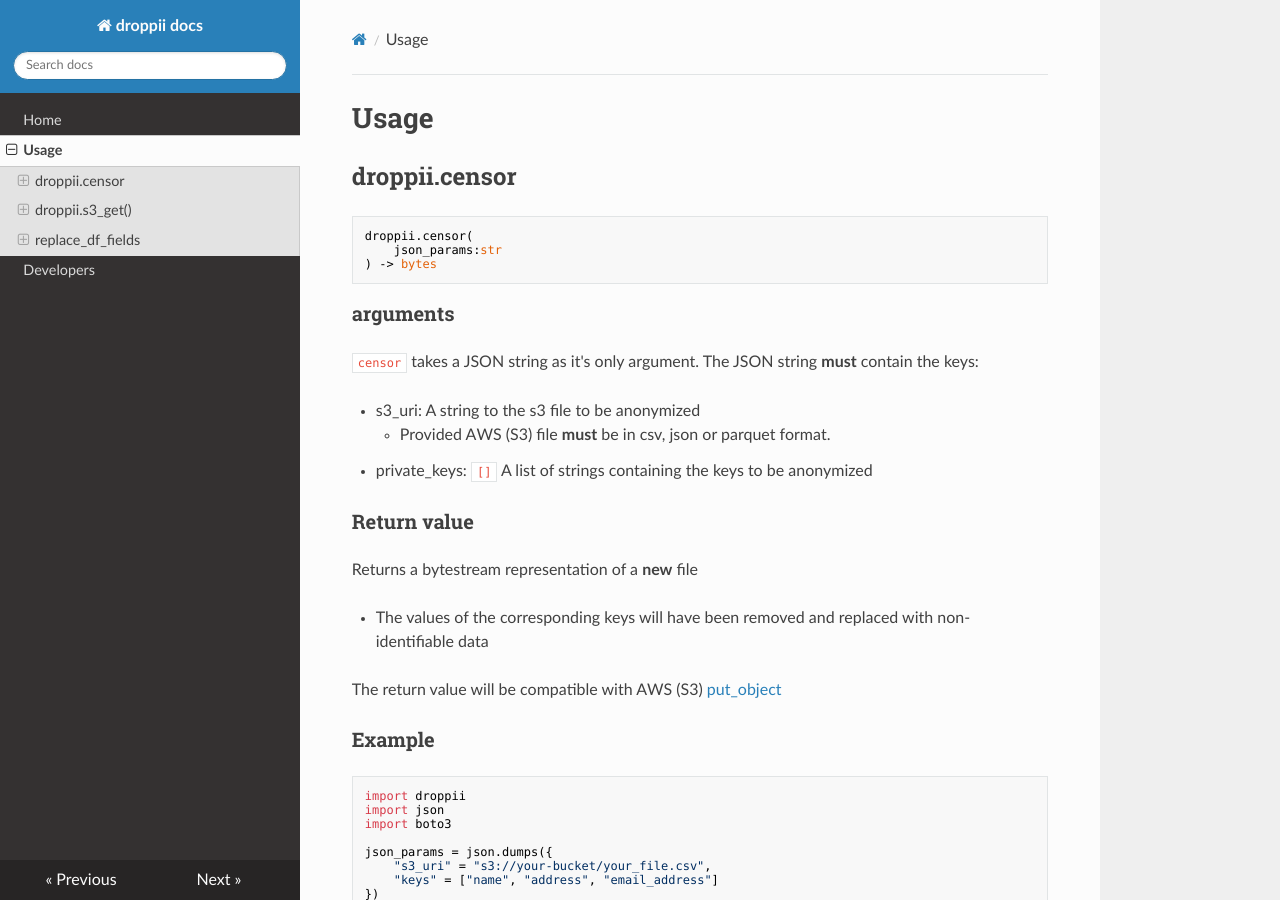
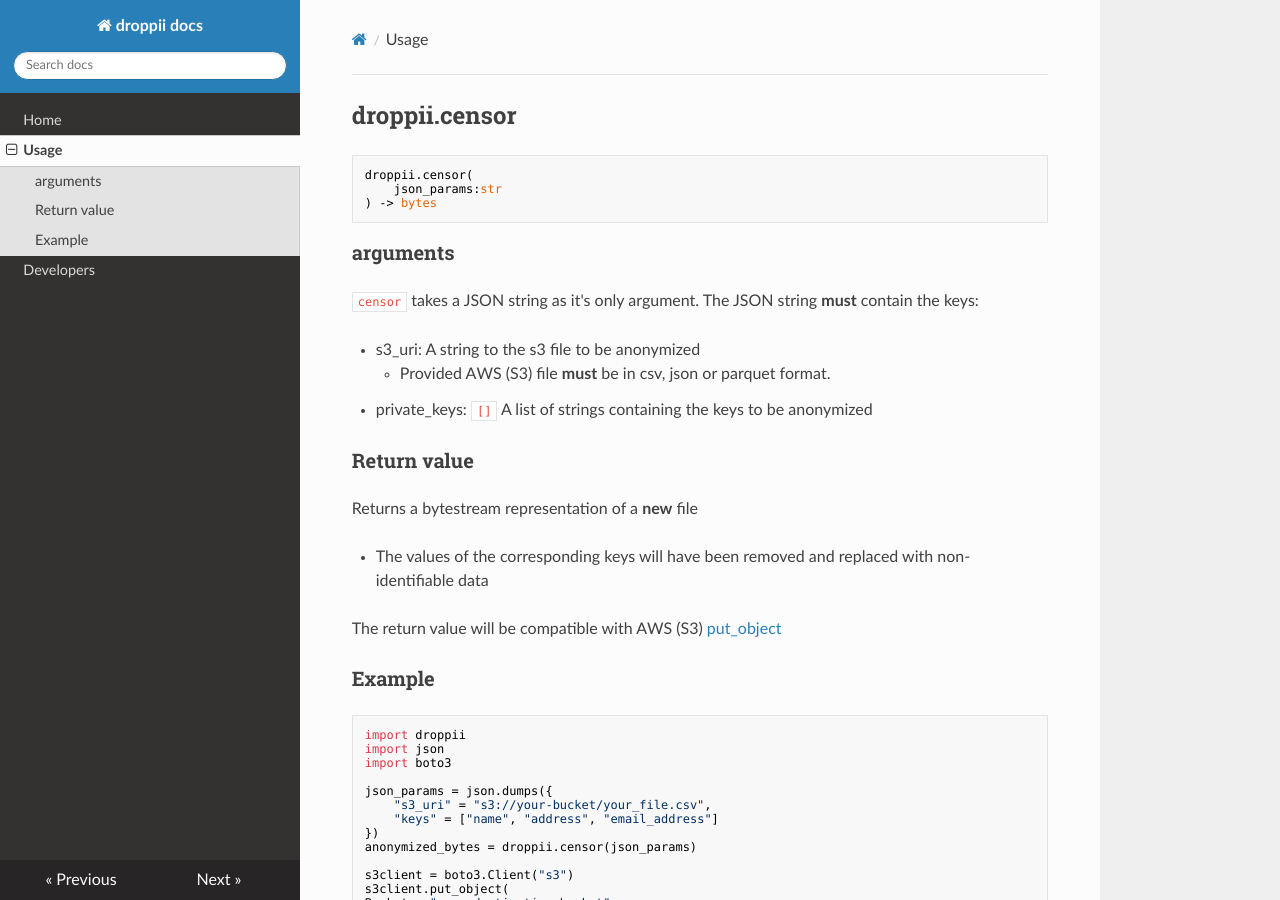
Before and after one commit to samule-i/droppii, an MkDocs documentation site: the page built from docs/docs/usage.md, in a window 1280 px wide and 900 px high. Built offline with MkDocs 1.6.1, drawn with Linux system fonts in a browser that asks for light colours; nearby versions of some CDN libraries.

Commit message:
documentation: Remove page headers

````diff
--- a/docs/docs/usage.md
+++ b/docs/docs/usage.md
@@ -1,4 +1,3 @@
-# Usage
 ## droppii.censor
 ```
 droppii.censor(
````
Also changed, not shown: docs/docs/developers.md (+0 -1 lines).
